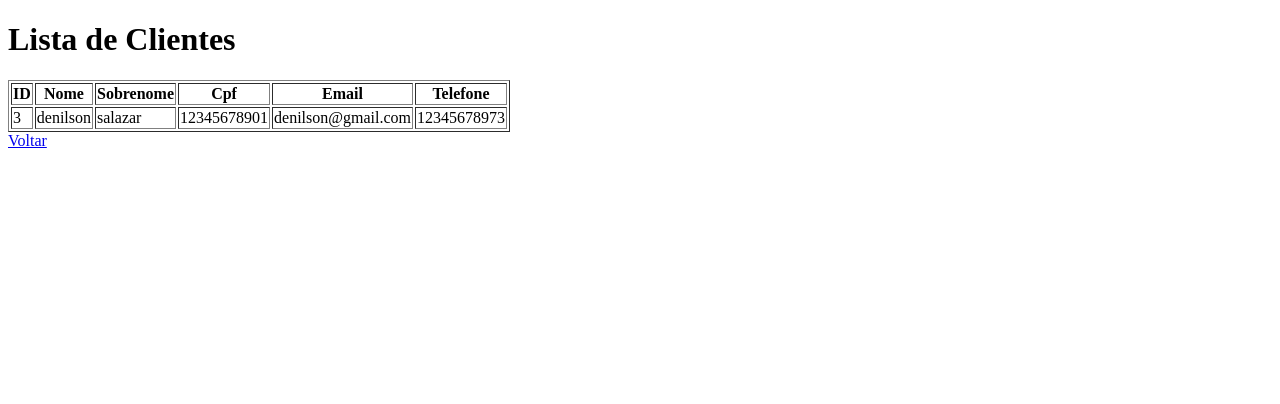
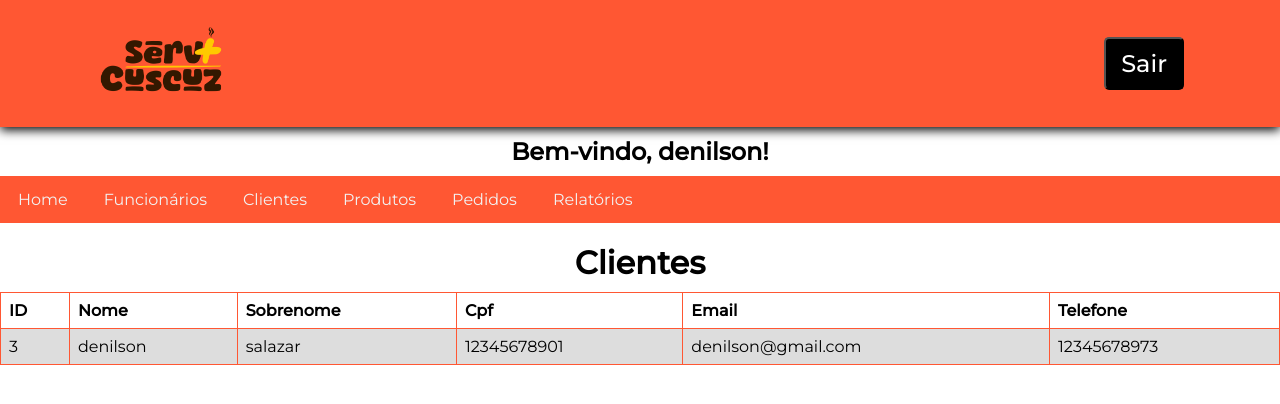
Before and after one commit to Denilsonsalazar-br/Serv-Cuscuz, a PHP site: page /listaCliente.php in a window 1280 px wide. Shown: the top 404 px of the page. Run offline with PHP 8.4, Linux system fonts and the light colour scheme; a user stored in the database is signed in; data comes from the database, SQL or seed files in the repository.

Commit message:
Painel adm

```diff
--- a/Serv+Cuscuz/assets/css/home.css
+++ b/Serv+Cuscuz/assets/css/home.css
@@ -1,6 +1,6 @@
 body{
 
-    background-color: #A9CCE3;
+    background-color: #000000;
 }
 main{
     height: 100vh;
--- a/Serv+Cuscuz/assets/css/painelControleAdmin.css
+++ b/Serv+Cuscuz/assets/css/painelControleAdmin.css
@@ -82,3 +82,55 @@
         flex-direction: column;
     }
 }
+.homeAdm{
+    justify-content: center;
+    align-items: center;
+}
+.homeAdm main h1 {
+    margin-top: 20px;
+    margin-bottom: 10px;
+    text-align: center;
+    font-size: 2rem;
+  }
+
+.homeAdm table {
+    font-family: 'Montserrat', sans-serif;
+    border-collapse: collapse;
+    width: 100%;
+  }
+
+.homeAdm td,
+  th {
+    border: 1px solid #ff5733;
+    text-align: left;
+    padding: 8px;
+  }
+
+.homeAdm tr:nth-child(even) {
+    background-color: #dddddd;
+  }
+
+.homeAdm td a1 {
+    color: #ff5733;
+
+  }
+.section__btn {
+    align-items: center;
+    display: flex;
+    justify-content: flex-end;
+  }
+
+  .btnAdm {
+    align-items: center;
+    border: none;
+    padding: 10px;
+    margin: 10px;
+    width: 120px;
+    height: 35px;
+    background-color: #ff5733;
+    color: #fff;
+    text-align: center;
+    text-decoration: none;
+    font-weight: 500;
+    border-radius: 3px;
+  }
--- a/Serv+Cuscuz/controller/admin/adminPainelController.php
+++ b/Serv+Cuscuz/controller/admin/adminPainelController.php
@@ -14,7 +14,7 @@
     <header>
         <nav class="nav-bar">
             <div class="logo">
-                <a href="../../pages/home.php">
+                <a href="#">
                     <img src="../../assets/img/logo-png-reduzida.png" alt="Serv+Cuscuz">
                 </a>
             </div>
@@ -44,7 +44,7 @@
         <nav >
             <a href="#">Home</a>
             <a href="../../view/admin/listaFuncionarios.php">Funcionários</a>
-            <a href="#">Clientes</a>
+            <a href="../../view/cliente/listaCliente.php">Clientes</a>
             <a href="#">Produtos</a>
             <a href="#">Pedidos</a>
             <a href="#">Relatórios</a>
--- a/Serv+Cuscuz/view/cliente/listaCliente.php
+++ b/Serv+Cuscuz/view/cliente/listaCliente.php
@@ -5,19 +5,63 @@
 }
 
 // Incluir o controlador que carrega os clientes
-require_once "../../controller/cliente/readClienteController.php";
+require_once  "../../controller/cliente/readClienteController.php";
 ?>
 <!DOCTYPE html>
 <html lang="pt-br">
 <head>
     <meta charset="UTF-8">
     <meta name="viewport" content="width=device-width, initial-scale=1.0">
-    <title>Lista de Clientes</title>
+    <link rel="stylesheet" href="../../assets/css/headerCadastro.css">
+    <link rel="stylesheet" href="../../assets/css/painelControleAdmin.css">
+    <title>Administração</title>
 </head>
 <body>
-    <h1>Lista de Clientes</h1>
-    <table border="1px">
-        <tr border="1px">
+    <header>
+        <nav class="nav-bar">
+            <div class="logo">
+                <a href="../../pages/home.php">
+                    <img src="../../assets/img/logo-png-reduzida.png" alt="Serv+Cuscuz">
+                </a>
+            </div>
+            <div class="botao">
+                <button>
+                    <?php
+                        include '../../pages/verificarLoginAdm.php';
+                    ?>
+                </button>
+            </div>
+        </nav>
+    </header>
+    <section class="BemVindoAdm">
+        <?php
+        // Verifica se o usuário é um administrador
+        if (!isset($_SESSION['perfil']) || $_SESSION['perfil'] != 'ADMINISTRADOR') {
+            header("Location: ../../controller/admin/adminPainelController.php");
+            exit;
+        }
+
+        echo "<h1>Bem-vindo, " . $_SESSION['nome'] . "!</h1>";
+
+        ?>
+    </section>
+
+    <div class="painelAdm">
+        <nav>
+            <a href="#">Home</a>
+            <a href="../../view/admin/listaFuncionarios.php">Funcionários</a>
+            <a href="#">Clientes</a>
+            <a href="#">Produtos</a>
+            <a href="#">Pedidos</a>
+            <a href="#">Relatórios</a>
+        </nav>
+    </div>
+    <div class="homeAdm">
+    <main>
+        <h1>Clientes</h1>
+        <section>
+            <table>
+                <tr>
                     <th>ID</th>
                     <th>Nome</th>
                     <th>Sobrenome</th>
@@ -42,6 +86,6 @@
                     </tr>
                 <?php endif; ?>
             </table>
-    <a href="../../controller/admin/adminPainelController.php">Voltar</a>
-</body>
-</html>
+        </section>
+    </main>
+    </div>
```
Also changed, not shown: Serv+Cuscuz/view/admin/listaFuncionarios.php (+11 -4 lines). Lines whose indentation alone changed are shown as unchanged.
